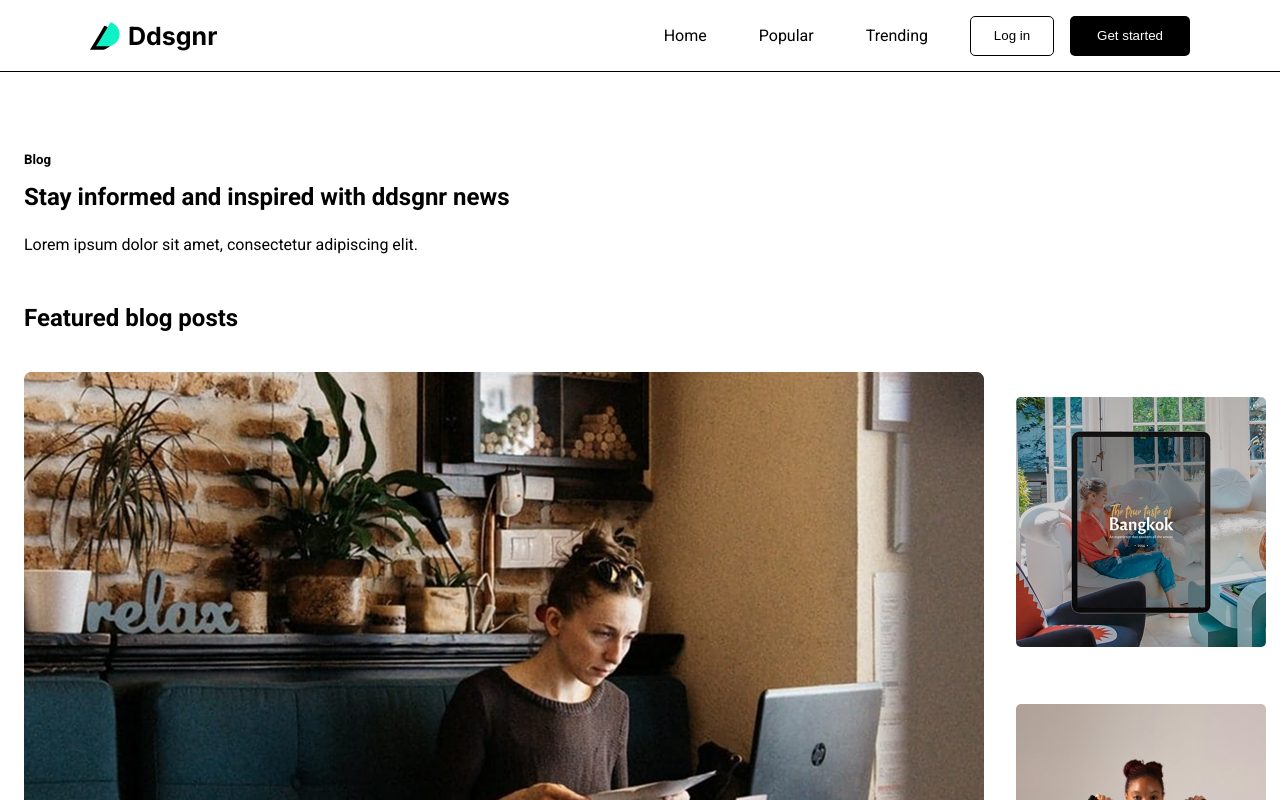
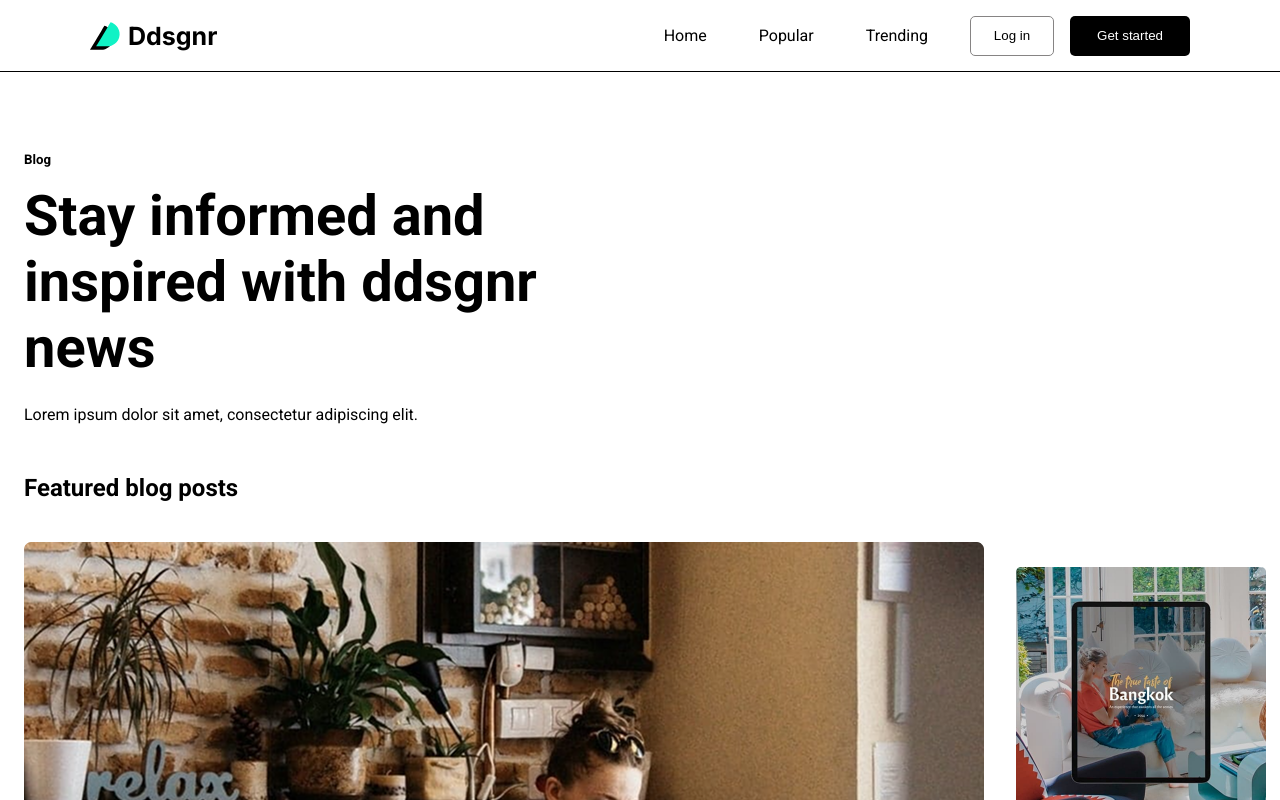
Before and after one commit to Marykeje/blog-magazine, a React (Create React App) app: page / in a window 1280 px wide. Shown: the top 800 px of the page. Built offline with nearby package versions, Linux system fonts and the light colour scheme.

Commit message:
working on the read more page

```diff
--- a/sass/pages/_style.scss
+++ b/sass/pages/_style.scss
@@ -10,7 +10,7 @@
     flex-direction: column;
     gap: 1.6rem;
 
-    width: 70%;
+    width: 50%;
   }
 
   &__heading-sub {
@@ -18,7 +18,7 @@
     flex-direction: column;
     gap: 2.4rem;
 
-    & h5 {
+    & h2 {
       font-size: 5.6rem;
     }
   }
@@ -57,6 +57,10 @@
     display: flex;
     flex-direction: column;
     gap: 2.4rem;
+
+    & a {
+      text-decoration: none;
+    }
   }
 
   &__blog-details-type {
--- a/src/assets/css/App.css
+++ b/src/assets/css/App.css
@@ -9,12 +9,12 @@
     display: flex;
     flex-direction: column;
     gap: 1.6rem;
-    width: 70%; }
+    width: 50%; }
   .blog-section__heading-sub {
     display: flex;
     flex-direction: column;
     gap: 2.4rem; }
-    .blog-section__heading-sub h5 {
+    .blog-section__heading-sub h2 {
       font-size: 5.6rem; }
   .blog-section__blog-infos {
     display: flex;
@@ -40,6 +40,8 @@
     display: flex;
     flex-direction: column;
     gap: 2.4rem; }
+    .blog-section__blog-details a {
+      text-decoration: none; }
   .blog-section__blog-details-type {
     display: flex;
     flex-direction: column;
@@ -219,7 +221,7 @@
   .btns--log-btn {
     width: 8.4rem;
     background: none;
-    border: 1.5px solid #000000;
+    border: 1.5px solid #868484;
     padding: 0.8rem 2rem; }
   .btns--started-btn {
     background-color: #000000;
--- a/ui/assets/css/style.css
+++ b/ui/assets/css/style.css
@@ -9,12 +9,12 @@
     display: flex;
     flex-direction: column;
     gap: 1.6rem;
-    width: 70%; }
+    width: 50%; }
   .blog-section__heading-sub {
     display: flex;
     flex-direction: column;
     gap: 2.4rem; }
-    .blog-section__heading-sub h5 {
+    .blog-section__heading-sub h2 {
       font-size: 5.6rem; }
   .blog-section__blog-infos {
     display: flex;
@@ -40,6 +40,8 @@
     display: flex;
     flex-direction: column;
     gap: 2.4rem; }
+    .blog-section__blog-details a {
+      text-decoration: none; }
   .blog-section__blog-details-type {
     display: flex;
     flex-direction: column;
@@ -219,7 +221,7 @@
   .btns--log-btn {
     width: 8.4rem;
     background: none;
-    border: 1.5px solid #000000;
+    border: 1.5px solid #868484;
     padding: 0.8rem 2rem; }
   .btns--started-btn {
     background-color: #000000;
--- a/ui/index.html
+++ b/ui/index.html
@@ -69,6 +69,7 @@
                   </p>
                 </div>
               </div>
+              <a href="./read-more.html">
                 <button class="read-more">
                   <p class="">Read more</p>
                   <svg
@@ -86,6 +87,7 @@
                     />
                   </svg>
                 </button>
+              </a>
             </div>
             <div class="blog-section__section-infos">
               <div class="blog-section__section-info-sub">
```
Also changed, not shown: ui/read-more.html (added, +44 -0 lines), 2 other files (tests, documents, lock files or other folders). Lines whose indentation alone changed are shown as unchanged.
